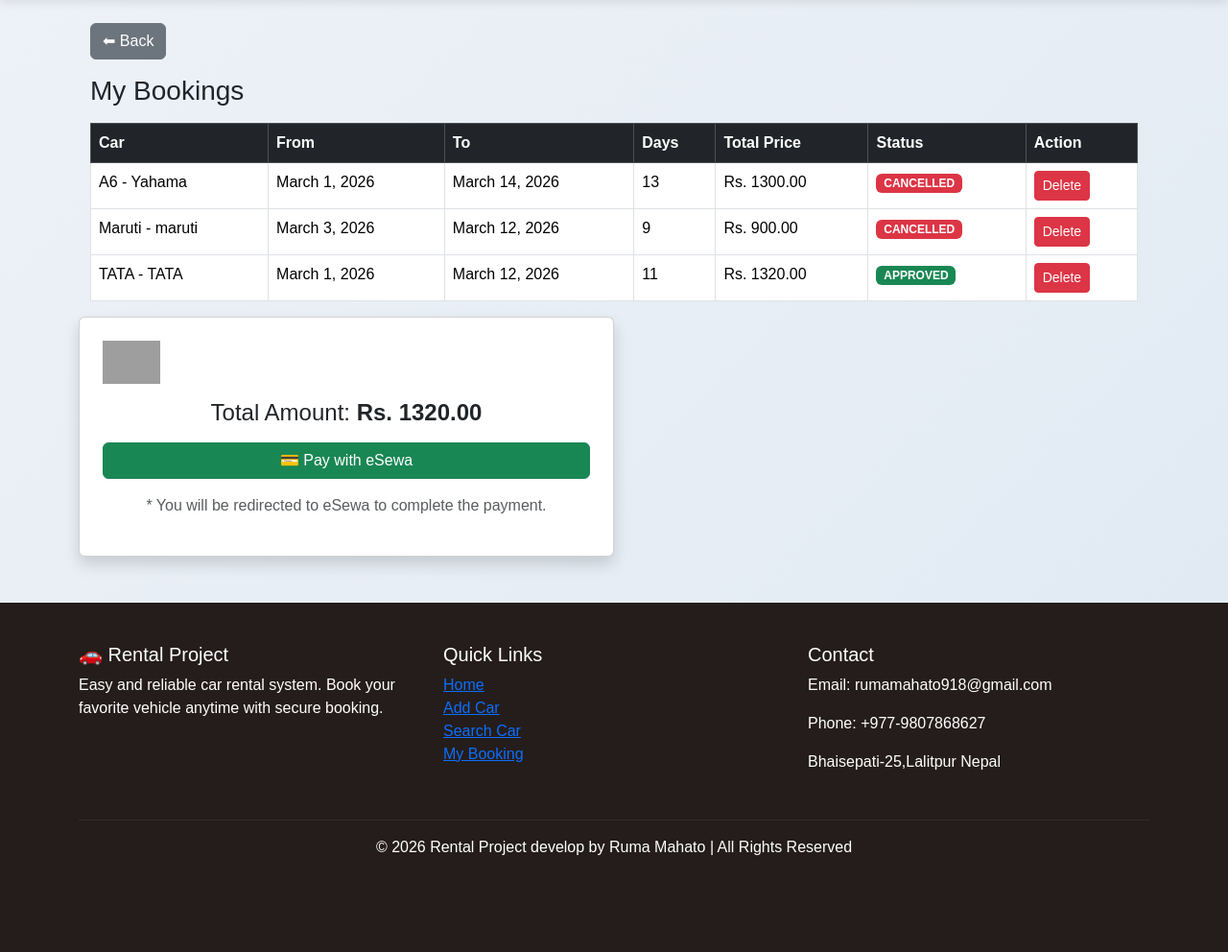
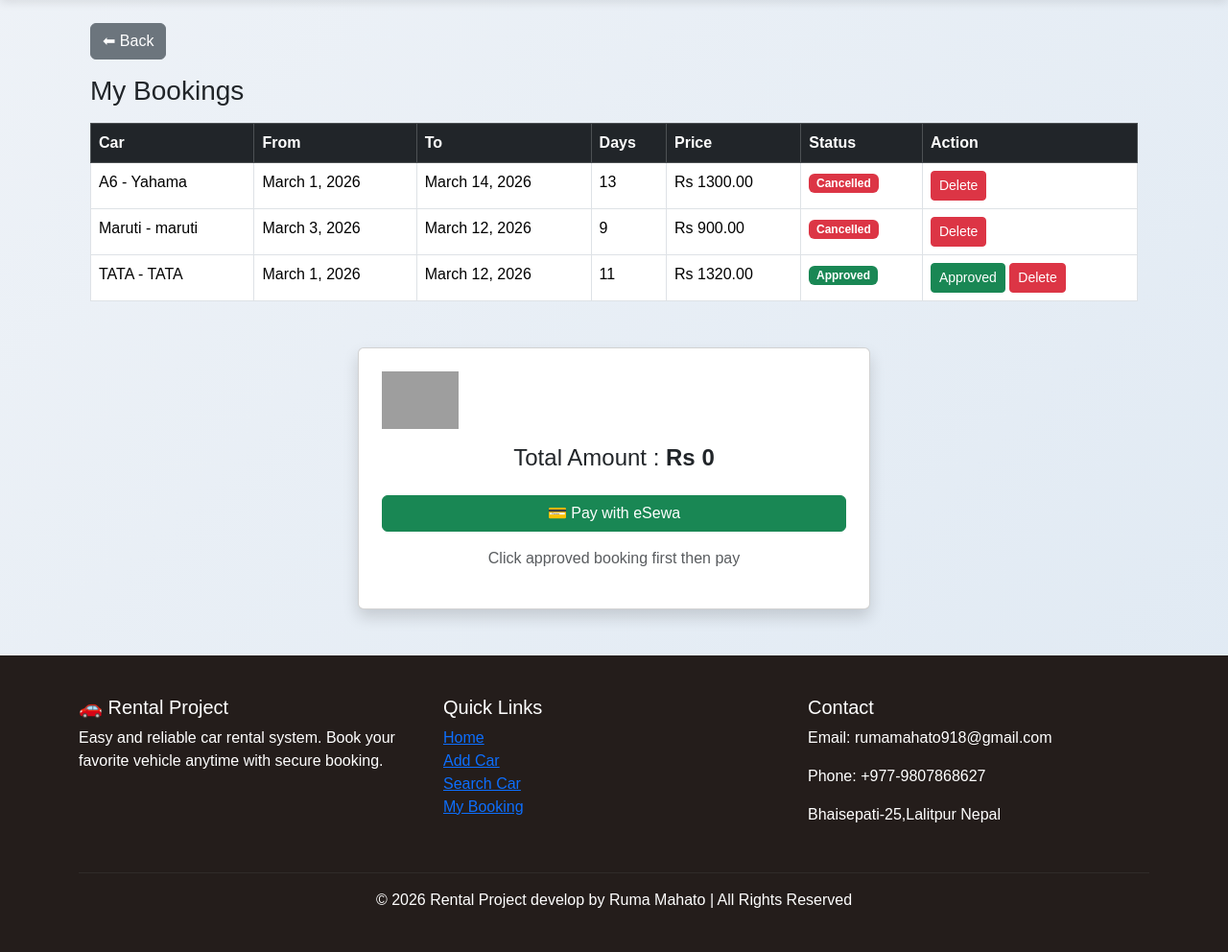
Before and after one commit to rumamahato/rentalproject, a Django app: page /booking_success/ in a window 1280 px wide. Shown: the part 62-1054 px from the top of the page at 96% size. Before the commit the page ends 953 px from the top, so only its background shows below. Run offline with Django 5.2, Linux system fonts and the light colour scheme; a user stored in the database is signed in; data comes from the database, SQL or seed files in the repository; both versions use the stored data as it was after the commit; grey boxes are pictures that could not be loaded.

Commit message:
error in payment

```diff
--- a/rentalapp/templates/rentalapp/booking_success.html
+++ b/rentalapp/templates/rentalapp/booking_success.html
@@ -4,7 +4,6 @@
 {% block title %}My Bookings{% endblock %}
 
 {% block content %}
-
 <div class="container mt-4">
 
 <button onclick="history.back()" class="btn btn-secondary mb-3">
@@ -21,7 +20,7 @@
 <th>From</th>
 <th>To</th>
 <th>Days</th>
-<th>Total Price</th>
+<th>Price</th>
 <th>Status</th>
 <th>Action</th>
 </tr>
@@ -30,6 +29,7 @@
 <tbody>
 
 {% for booking in bookings %}
+
 <tr>
 
 <td>{{ booking.vehicle.brand }} - {{ booking.vehicle.name }}</td>
@@ -40,49 +40,54 @@
 
 <td>{{ booking.total_days }}</td>
 
-<td>Rs. {{ booking.total_price }}</td>
+<td>Rs {{ booking.total_price }}</td>
 
 <td>
 
 {% if booking.status == "Approved" %}
-<span class="badge bg-success">APPROVED</span>
+<span class="badge bg-success">Approved</span>
 
 {% elif booking.status == "Pending" %}
-<span class="badge bg-warning text-dark">PENDING</span>
+<span class="badge bg-warning text-dark">Pending</span>
 
 {% else %}
-<span class="badge bg-danger">CANCELLED</span>
+<span class="badge bg-danger">Cancelled</span>
+
 {% endif %}
 
 </td>
 
 <td>
 
+{% if booking.status == "Approved" %}
+
+<a href="{% url 'select_booking' booking.id %}" class="btn btn-success btn-sm">
+Approved
+</a>
+
+{% endif %}
+
 {% if booking.status == "Pending" %}
 
-<!-- Approve Button -->
 <form action="{% url 'approve_booking' booking.id %}" method="POST" style="display:inline;">
 {% csrf_token %}
-<button class="btn btn-sm btn-success">
+<button class="btn btn-success btn-sm">
 Approve
 </button>
 </form>
 
-<!-- Reject Button -->
 <form action="{% url 'reject_booking' booking.id %}" method="POST" style="display:inline;">
 {% csrf_token %}
-<button class="btn btn-sm btn-warning">
+<button class="btn btn-warning btn-sm">
 Reject
 </button>
 </form>
 
 {% endif %}
 
-<!-- Delete Button -->
 <form action="{% url 'delete_booking' booking.id %}" method="POST" style="display:inline;">
 {% csrf_token %}
-<button class="btn btn-sm btn-danger"
-onclick="return confirm('Delete this booking?')">
+<button class="btn btn-danger btn-sm" onclick="return confirm('Delete booking?')">
 Delete
 </button>
 </form>
@@ -94,9 +99,7 @@ Delete
 {% empty %}
 
 <tr>
-<td colspan="7" class="text-center">
-No bookings found
-</td>
+<td colspan="7" class="text-center">No bookings found</td>
 </tr>
 
 {% endfor %}
@@ -105,47 +108,62 @@ No bookings found
 
 </table>
 
-</div>
 
+<!-- Payment Section -->
+
+<div class="row justify-content-center mt-5">
 
 <div class="col-md-6">
+
 <div class="card shadow p-4 text-center">
 
-<img src="{% static 'images/esewa logo.jpg' %}" width="60" class="mb-3">
+<img src="{% static 'images/esewa logo.jpg' %}" width="80">
 
-<h4 class="mb-3">
-Total Amount: <b>Rs.
-<span id="totalAmountText">{{ total_amount|default:0 }}</span>
-</b>
+<h4 class="mt-3">
+Total Amount :
+<b>Rs {{ total_amount }}</b>
 </h4>
 
 <form action="https://rc-epay.esewa.com.np/api/epay/main/v2/form" method="POST">
 
 <input type="hidden" name="amount" value="{{ total_amount }}">
+
 <input type="hidden" name="tax_amount" value="0">
+
 <input type="hidden" name="total_amount" value="{{ total_amount }}">
+
 <input type="hidden" name="transaction_uuid" value="{{ transaction_uuid }}">
-<input type="hidden" name="product_code" value="{{ product_code }}">
+
+<input type="hidden" name="product_code" value="EPAYTEST">
+
 <input type="hidden" name="product_service_charge" value="0">
+
 <input type="hidden" name="product_delivery_charge" value="0">
 
 <input type="hidden" name="success_url" value="http://127.0.0.1:8000/payments/success/">
+
 <input type="hidden" name="failure_url" value="http://127.0.0.1:8000/payments/failure/">
 
-<input type="hidden" name="signed_field_names" value="{{ signed_field_names }}">
+<input type="hidden" name="signed_field_names" value="total_amount,transaction_uuid,product_code">
+
 <input type="hidden" name="signature" value="{{ signature }}">
 
-<button type="submit" class="btn btn-success w-100">
+<button class="btn btn-success w-100 mt-3">
 💳 Pay with eSewa
 </button>
 
 </form>
 
-<p class="mt-3 text-muted">
-* You will be redirected to eSewa to complete the payment.
+<p class="text-muted mt-3">
+Click approved booking first then pay
 </p>
 
 </div>
+
+</div>
+
+</div>
+
 </div>
 
 {% endblock %}
--- a/rentalapp/templates/rentalapp/home.html
+++ b/rentalapp/templates/rentalapp/home.html
@@ -153,7 +153,9 @@ footer {
 }
 </style>
 
-
+<a class="text-center" style="display:block; text-align:center; margin: 20px auto; font-size:24px; font-weight:bold;">
+    Welcome to our Rental Project
+</a>
 <div class="cars-container">
     <a class="add-btn" href="{% url 'car' %}">+ Add New Car</a>
 
--- a/rentalapp/urls.py
+++ b/rentalapp/urls.py
@@ -15,7 +15,7 @@ urlpatterns = [
     path("booking/delete/<int:id>/", views.delete_booking, name="delete_booking"),
     path("approve-booking/<int:id>/", views.approve_booking, name="approve_booking"),
     path("reject-booking/<int:id>/", views.reject_booking, name="reject_booking"),
-
+    path("select_booking/<int:id>/", views.select_booking, name="select_booking"),
 
     # Authentication
     path("login/", views.LoginViewCustom.as_view(), name="login"),
--- a/rentalapp/views.py
+++ b/rentalapp/views.py
@@ -122,40 +122,41 @@ def booking_success(request):
 
     bookings = Booking.objects.filter(user=request.user).order_by("-id")
 
-    last_approved = Booking.objects.filter(
-        user=request.user,
-        status="Approved"
-    ).order_by("-id").first()
+    selected_booking_id = request.session.get("selected_booking")
 
-    if last_approved:
-        total_amount = last_approved.total_price
-    else:
-        total_amount = 0
+    total_amount = 0
+    booking = None
+
+    if selected_booking_id:
+        booking = Booking.objects.filter(id=selected_booking_id, user=request.user).first()
+
+        if booking:
+            total_amount = float(booking.total_price)
 
     transaction_uuid = str(uuid.uuid4())
+
     product_code = "EPAYTEST"
 
-    signed_field_names = "total_amount,transaction_uuid,product_code"
+    secret_key = "8gBm/:&EnhH.1/q"
 
     message = f"total_amount={total_amount},transaction_uuid={transaction_uuid},product_code={product_code}"
 
-    secret_key = "8gBm/:&EnhH.1/q"
-
     signature = base64.b64encode(
-        hmac.new(secret_key.encode(), message.encode(), hashlib.sha256).digest()
+        hmac.new(
+            secret_key.encode(),
+            message.encode(),
+            hashlib.sha256
+        ).digest()
     ).decode()
 
     context = {
         "bookings": bookings,
         "total_amount": total_amount,
         "transaction_uuid": transaction_uuid,
-        "product_code": product_code,
-        "signed_field_names": signed_field_names,
         "signature": signature,
     }
 
     return render(request, "rentalapp/booking_success.html", context)
-
 
 # --------------------------
 # Delete Booking
@@ -178,6 +179,7 @@ def approve_booking(request, id):
     if request.method == "POST":
         booking.status = "Approved"
         booking.save()
+
         messages.success(request, "Booking Approved ✅")
 
     return redirect("booking_success")
@@ -193,7 +195,21 @@ def reject_booking(request, id):
     if request.method == "POST":
         booking.status = "Cancelled"
         booking.save()
+
         messages.error(request, "Booking Rejected ❌")
+
+    return redirect("booking_success")
+
+
+# --------------------------
+# Select Booking (Approved)
+# --------------------------
+@login_required
+def select_booking(request, id):
+
+    booking = get_object_or_404(Booking, id=id, user=request.user)
+
+    request.session["selected_booking"] = booking.id
 
     return redirect("booking_success")
 
```
Also changed, not shown: payments/views.py (+25 -13 lines), db.sqlite3, media/cars/CAR_TATA_DRRF5P1.jfif (added).
